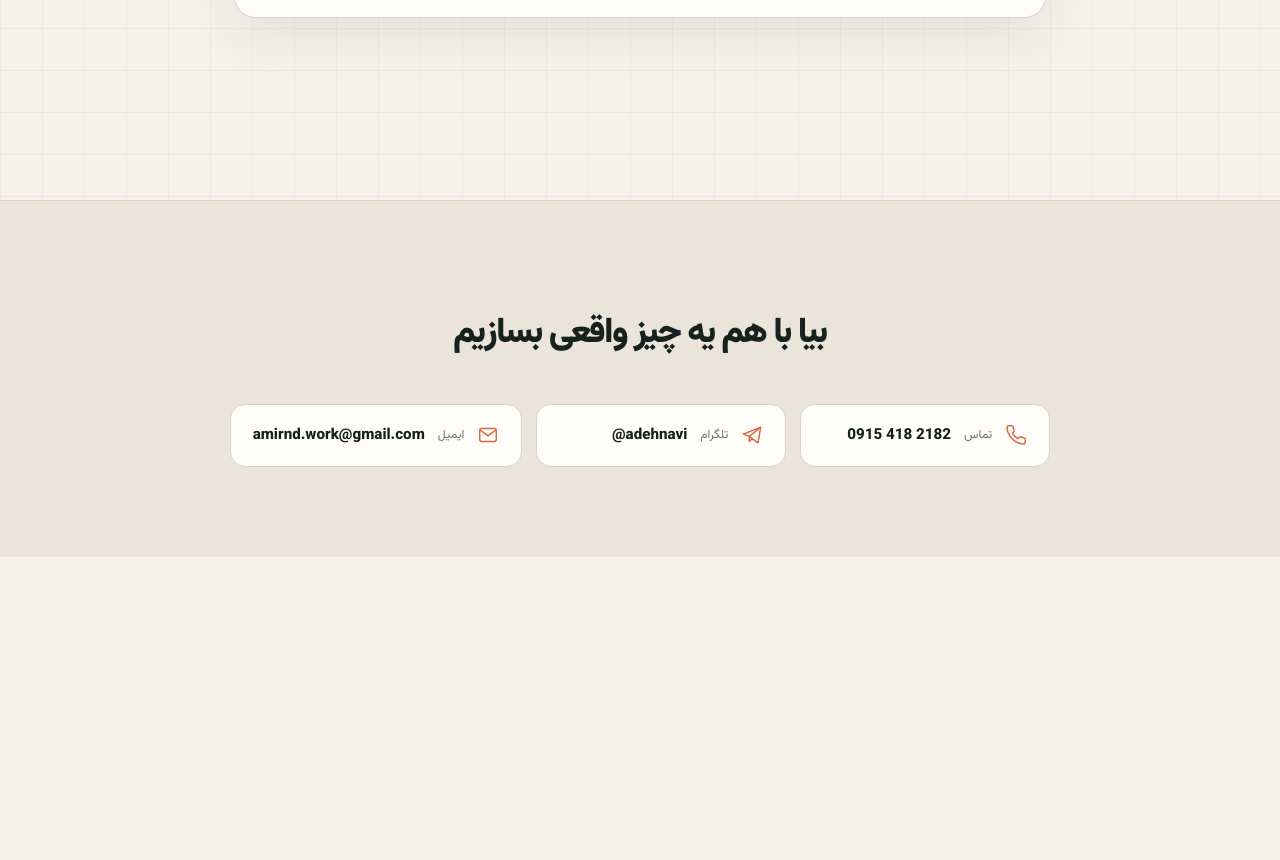
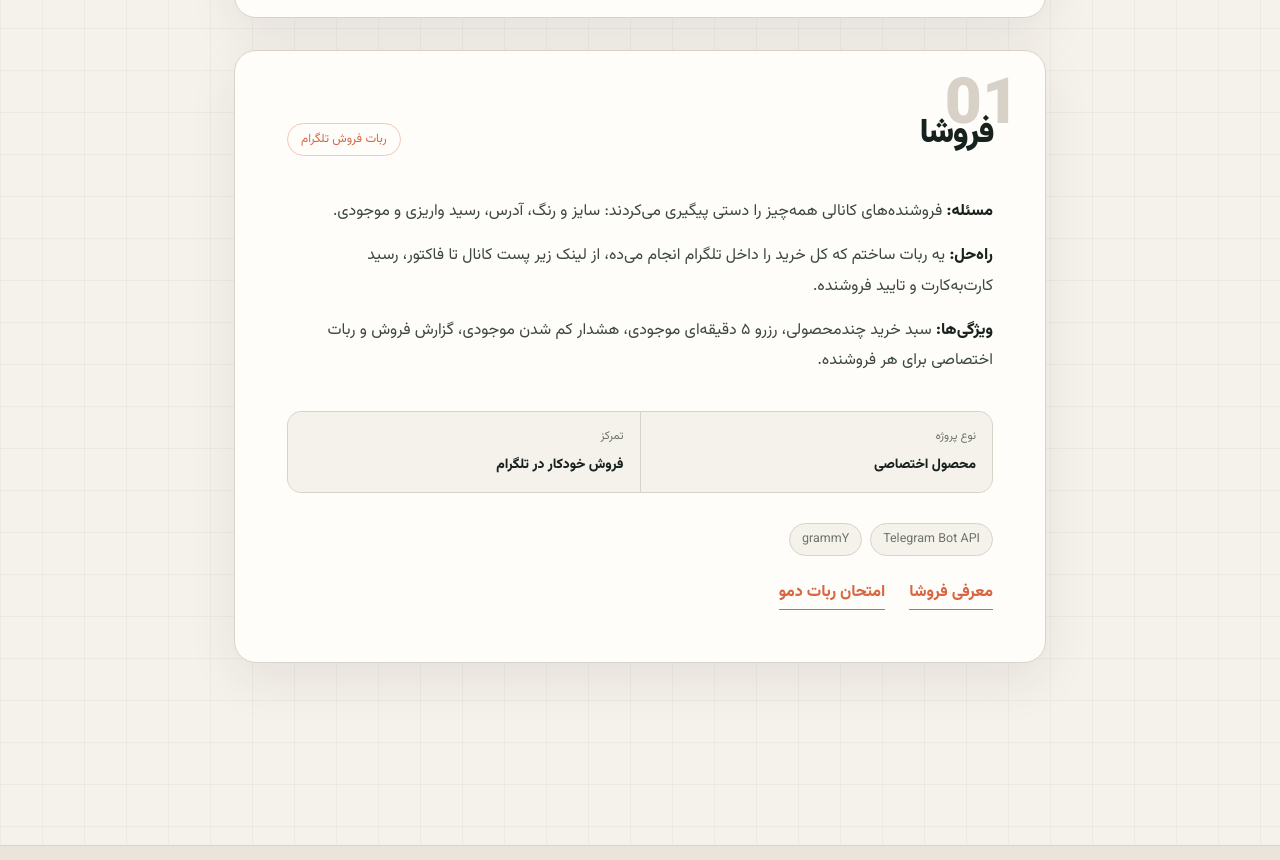
Before and after one commit to Amireva12/portfolio, a plain HTML site: page index.html in a window 1280 px wide. Shown: the part 2534-3394 px from the top of the page. Before the commit the page ends 3091 px from the top, so only its background shows below. Drawn offline with Linux system fonts and the light colour scheme.

Commit message:
add forousha card to portfolio

```diff
--- a/index.html
+++ b/index.html
@@ -3,7 +3,7 @@
 <head>
 <meta charset="UTF-8">
 <meta name="viewport" content="width=device-width, initial-scale=1.0">
-<title>امیر نوری، توسعه‌دهنده وب | آراوین</title>
+<title>امیر نوری، توسعه‌دهنده وب | آراوین | فروشا</title>
 <meta name="description" content="نمونه‌کارهای امیر نوری؛ از جمله آراوین، سیستم مدیریت لید و نوبت‌دهی برای سالن‌های زیبایی.">
 <link rel="preconnect" href="https://fonts.googleapis.com">
 <link rel="preconnect" href="https://fonts.gstatic.com" crossorigin>
@@ -37,11 +37,11 @@
     <div class="status-grid">
       <div class="status-item">
         <span class="status-label">الان</span>
-        <p>در حال ساخت <strong>آراوین</strong>؛ سیستم مدیریت لید و نوبت‌دهی برای سالن‌های زیبایی</p>
+        <p>در حال ساخت <strong>فروشا</strong>؛ ربات اتوماتیک فروش و مدیریت کالا</p>
       </div>
       <div class="status-item">
         <span class="status-label">آخرین نمونه‌کار</span>
-        <p><a href="#work-salon-crm">آراوین ↓</a></p>
+        <p><a href="#work-forousha">فروشا ↓</a></p>
       </div>
       <div class="status-item">
         <span class="status-label">استک</span>
@@ -85,6 +85,38 @@
         <a class="project-link" href="https://demo.andev.ir/login.html" target="_blank" rel="noopener">دیدن پنل مدیریت</a>
       </div>
     </article>
+        <article class="project" id="work-forousha">
+      <div class="project-head">
+        <h3>فروشا</h3>
+        <span class="project-tag">ربات فروش تلگرام</span>
+      </div>
+
+      <p class="project-line">
+        <strong>مسئله:</strong> فروشنده‌های کانالی همه‌چیز را دستی پیگیری می‌کردند: سایز و رنگ، آدرس، رسید واریزی و موجودی.
+      </p>
+      <p class="project-line">
+        <strong>راه‌حل:</strong> یه ربات ساختم که کل خرید را داخل تلگرام انجام می‌ده،
+        از لینک زیر پست کانال تا فاکتور، رسید کارت‌به‌کارت و تایید فروشنده.
+      </p>
+      <p class="project-line">
+        <strong>ویژگی‌ها:</strong> سبد خرید چندمحصولی، رزرو ۵ دقیقه‌ای موجودی،
+        هشدار کم شدن موجودی، گزارش فروش و ربات اختصاصی برای هر فروشنده.
+      </p>
+
+      <div class="project-details">
+        <div><span>نوع پروژه</span><strong>محصول اختصاصی</strong></div>
+        <div><span>تمرکز</span><strong>فروش خودکار در تلگرام</strong></div>
+      </div>
+
+      <div class="project-stack" aria-label="فناوری‌های استفاده شده">
+        <span>Telegram Bot API</span><span>grammY</span>
+      </div>
+
+      <div class="project-actions">
+        <a class="project-link" href="product-forousha.html">معرفی فروشا</a>
+        <a class="project-link" href="https://t.me/nemounehshop_bot" target="_blank" rel="noopener">امتحان ربات دمو</a>
+      </div>
+    </article>
 
   </section>
 
```
